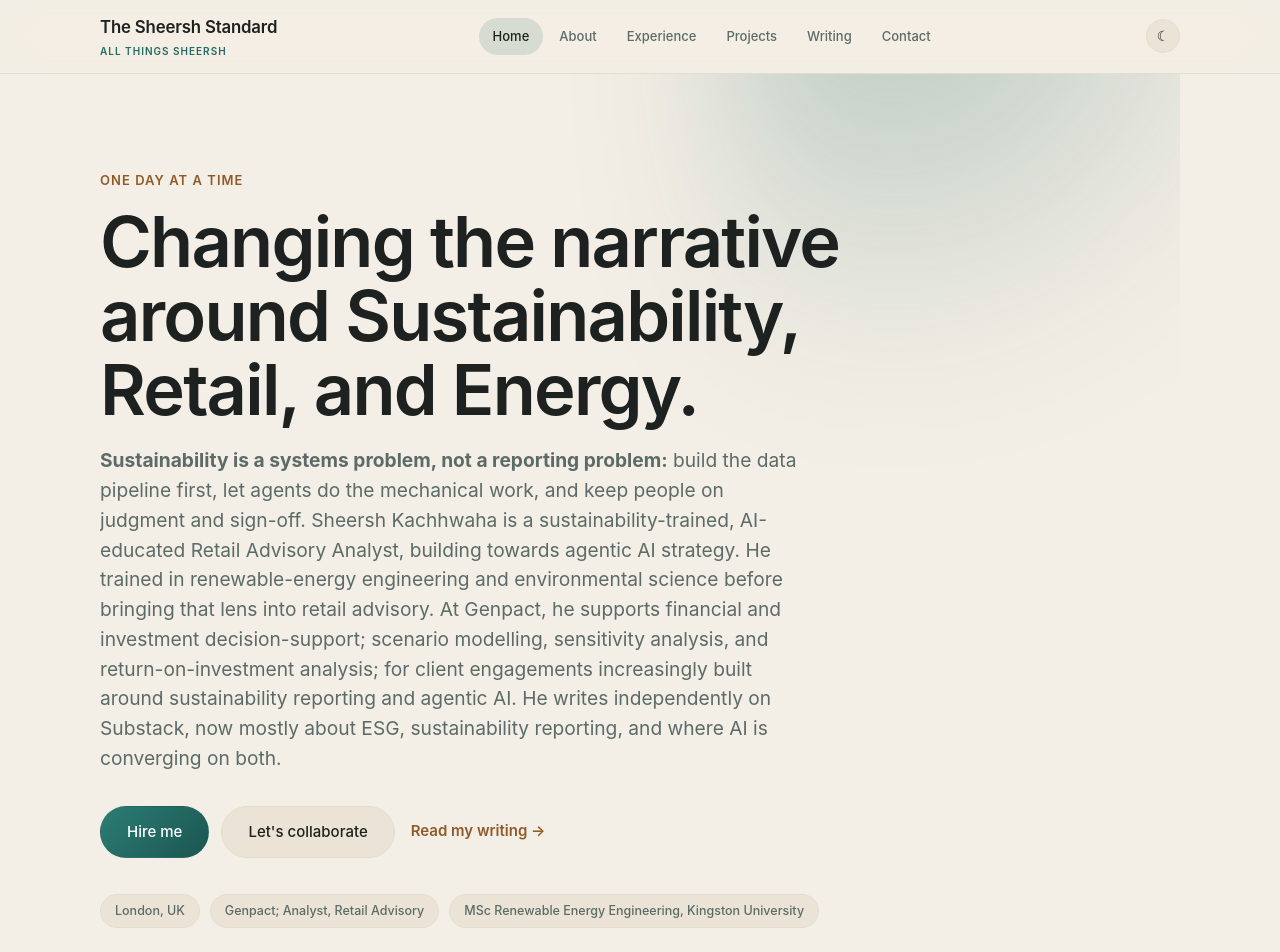
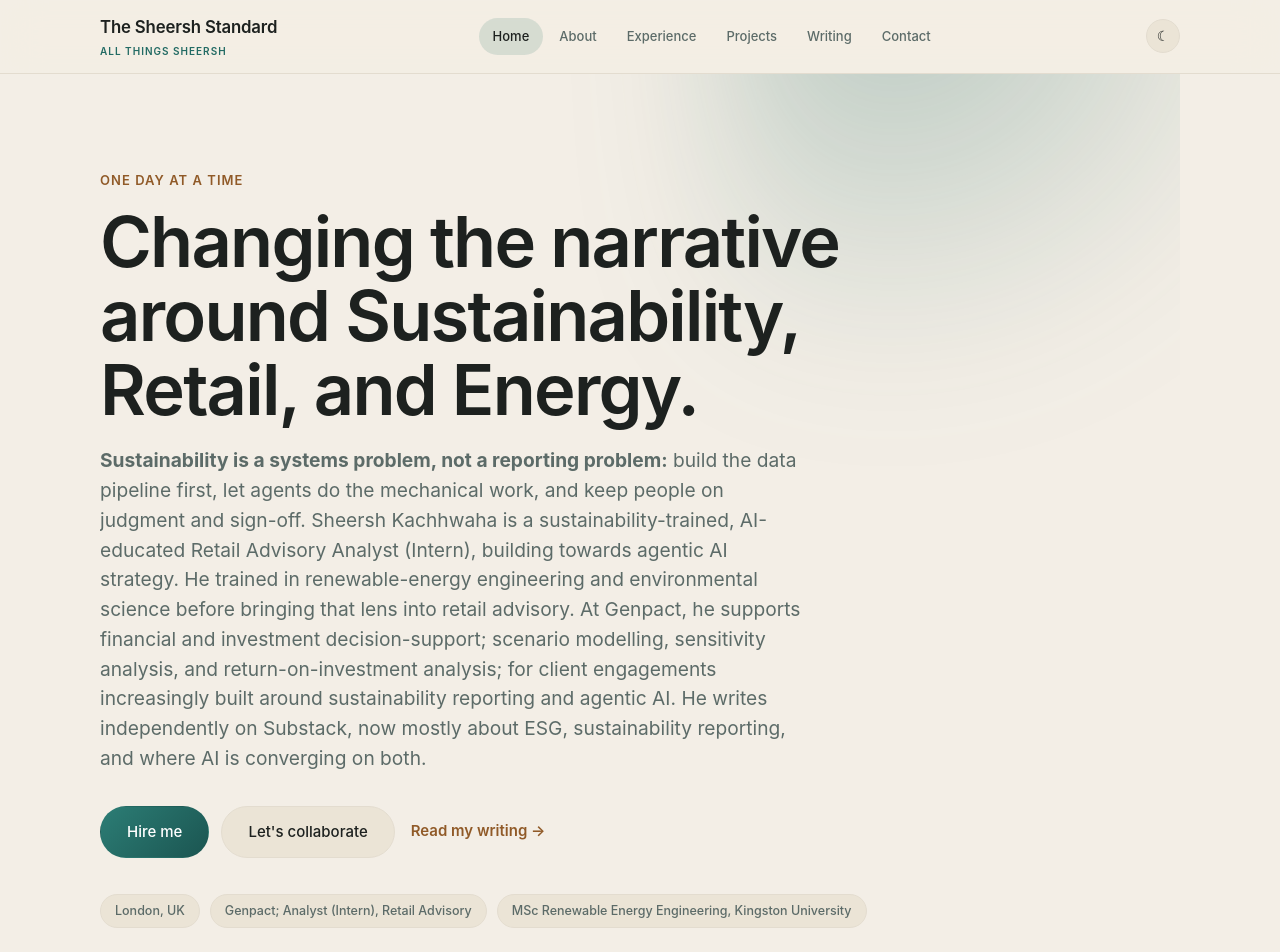
Before and after one commit to sheersh-star/Sheersh-s-Summary, a plain HTML site: page index.html in a window 1280 px wide. Shown: the top 952 px of the page. Drawn offline with Linux system fonts and the light colour scheme.

Commit message:
Clarify Genpact title as Analyst (Intern), Retail Advisory
Reverses an earlier explicit decision per user's follow-up correction,
updating the title consistently across the homepage tagline, meta
strip, experience card, and chat widget KB.

Co-Authored-By: Claude Sonnet 5 <noreply@anthropic.com>

```diff
--- a/chat-widget.js
+++ b/chat-widget.js
@@ -14,11 +14,11 @@
   var KB = [
     {
       keywords: ["who", "sheersh", "you", "yourself", "about"],
-      answer: "Sheersh Kachhwaha is a sustainability-trained, AI-educated Retail Advisory Analyst at Genpact, building towards agentic AI strategy; combining a renewable-energy engineering background with financial and investment decision-support. He also writes independently on Substack about sustainability, ESG, and AI."
+      answer: "Sheersh Kachhwaha is a sustainability-trained, AI-educated Retail Advisory Analyst (Intern) at Genpact, building towards agentic AI strategy; combining a renewable-energy engineering background with financial and investment decision-support. He also writes independently on Substack about sustainability, ESG, and AI."
     },
     {
       keywords: ["genpact", "job", "role", "work", "current", "employer", "title"],
-      answer: "He's currently an Analyst, Retail Advisory at Genpact (an advanced technology services and solutions company), based in London, since July 2026; supporting structured, hypothesis-led analysis (MECE frameworks, issue trees) on cross-industry client advisory engagements."
+      answer: "He's currently an Analyst (Intern), Retail Advisory at Genpact (an advanced technology services and solutions company), based in London, since July 2026; supporting structured, hypothesis-led analysis (MECE frameworks, issue trees) on cross-industry client advisory engagements."
     },
     {
       keywords: ["education", "degree", "university", "college", "study", "studied", "msc", "bsc", "kingston", "fergusson"],
--- a/index.html
+++ b/index.html
@@ -28,7 +28,7 @@
   <div class="wrap hero">
     <p class="eyebrow">One Day at a Time</p>
     <h1>Changing the narrative around Sustainability, Retail, and Energy.</h1>
-    <p class="tagline"><strong>Sustainability is a systems problem, not a reporting problem:</strong> build the data pipeline first, let agents do the mechanical work, and keep people on judgment and sign-off. Sheersh Kachhwaha is a sustainability-trained, AI-educated Retail Advisory Analyst, building towards agentic AI strategy. He trained in renewable-energy engineering and environmental science before bringing that lens into retail advisory. At Genpact, he supports financial and investment decision-support; scenario modelling, sensitivity analysis, and return-on-investment analysis; for client engagements increasingly built around sustainability reporting and agentic AI. He writes independently on Substack, now mostly about ESG, sustainability reporting, and where AI is converging on both.</p>
+    <p class="tagline"><strong>Sustainability is a systems problem, not a reporting problem:</strong> build the data pipeline first, let agents do the mechanical work, and keep people on judgment and sign-off. Sheersh Kachhwaha is a sustainability-trained, AI-educated Retail Advisory Analyst (Intern), building towards agentic AI strategy. He trained in renewable-energy engineering and environmental science before bringing that lens into retail advisory. At Genpact, he supports financial and investment decision-support; scenario modelling, sensitivity analysis, and return-on-investment analysis; for client engagements increasingly built around sustainability reporting and agentic AI. He writes independently on Substack, now mostly about ESG, sustainability reporting, and where AI is converging on both.</p>
     <div class="cta-row">
       <a class="btn btn-primary" href="contact.html">Hire me</a>
       <a class="btn btn-secondary" href="contact.html">Let's collaborate</a>
@@ -36,7 +36,7 @@
     </div>
     <div class="meta-strip">
       <span>London, UK</span>
-      <span>Genpact; Analyst, Retail Advisory</span>
+      <span>Genpact; Analyst (Intern), Retail Advisory</span>
       <span>MSc Renewable Energy Engineering, Kingston University</span>
     </div>
   </div>
```
Also changed, not shown: experience.html (+1 -1 lines).
